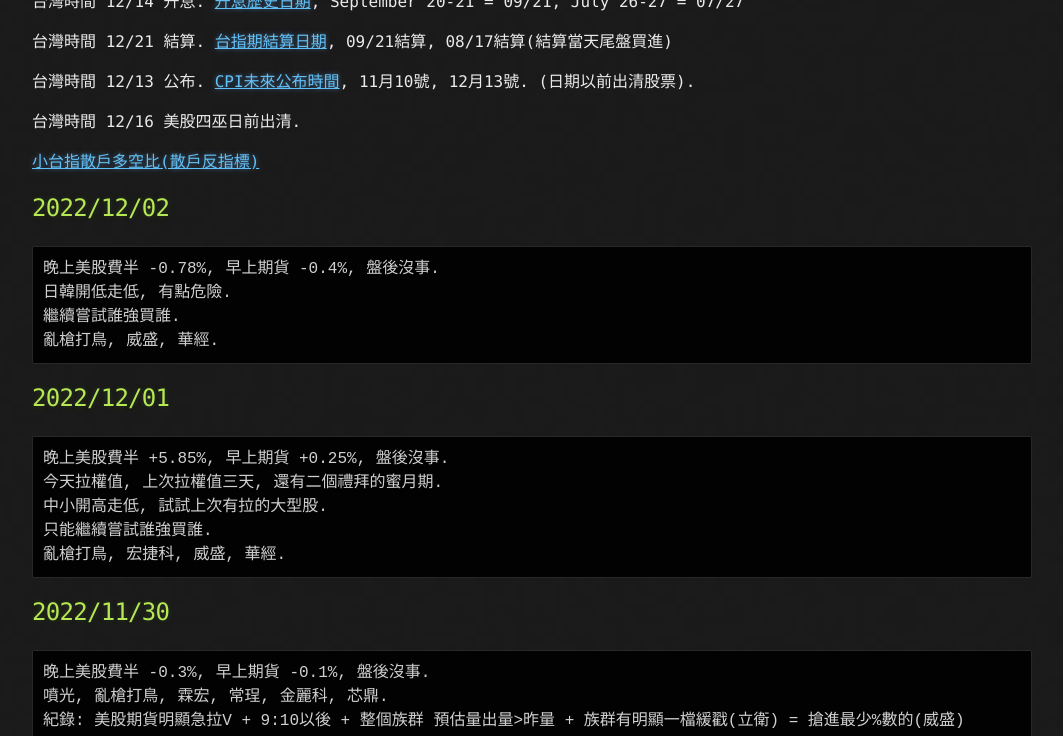
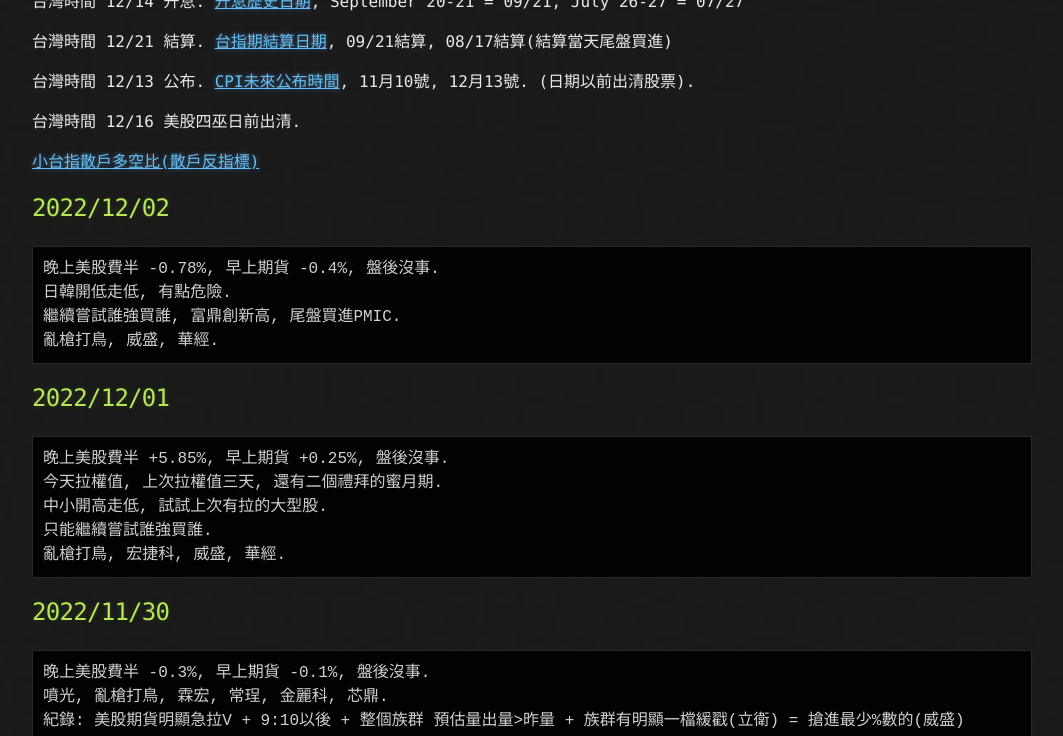
Before and after one commit to lepg5487/Stock_God, a Jekyll site: the page built from index.md, in a window 1280 px wide and 900 px high, scrolled down 348 px, cut to the strip 0-736 px from the top of the window. Shown: the whole strip, without its empty margins (108-1171 px from the left). Built offline with Jekyll 4.4.1, drawn with Linux system fonts in a browser that asks for light colours; our own code applies the rules of GitHub Pages for plain Markdown files.

Commit message:
Update index.md

````diff
--- a/index.md
+++ b/index.md
@@ -20,7 +20,7 @@ layout: testlayouts
 ```
 晚上美股費半 -0.78%, 早上期貨 -0.4%, 盤後沒事.
 日韓開低走低, 有點危險.
-繼續嘗試誰強買誰.
+繼續嘗試誰強買誰, 富鼎創新高, 尾盤買進PMIC.
 亂槍打鳥, 威盛, 華經.
 ```
 
````
